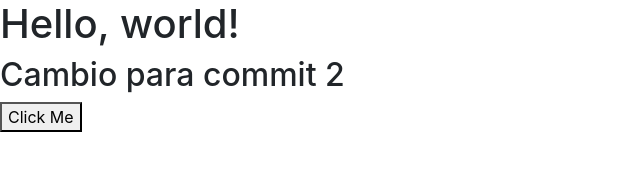
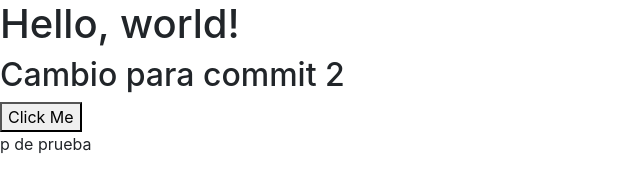
Before and after one commit to reginaambe/github-25, a plain HTML site: page index.html in a window 1280 px wide. Shown: the whole page, without its empty margins (0-640 px from the left). Drawn offline with nearby package versions, Linux system fonts and the light colour scheme.

Commit message:
p de prueba

```diff
--- a/index.html
+++ b/index.html
@@ -16,6 +16,8 @@
 
     <button>Click Me</button>
 
+    <p>p de prueba</p>
+
 
 
     <!-- Optional JavaScript -->
```
